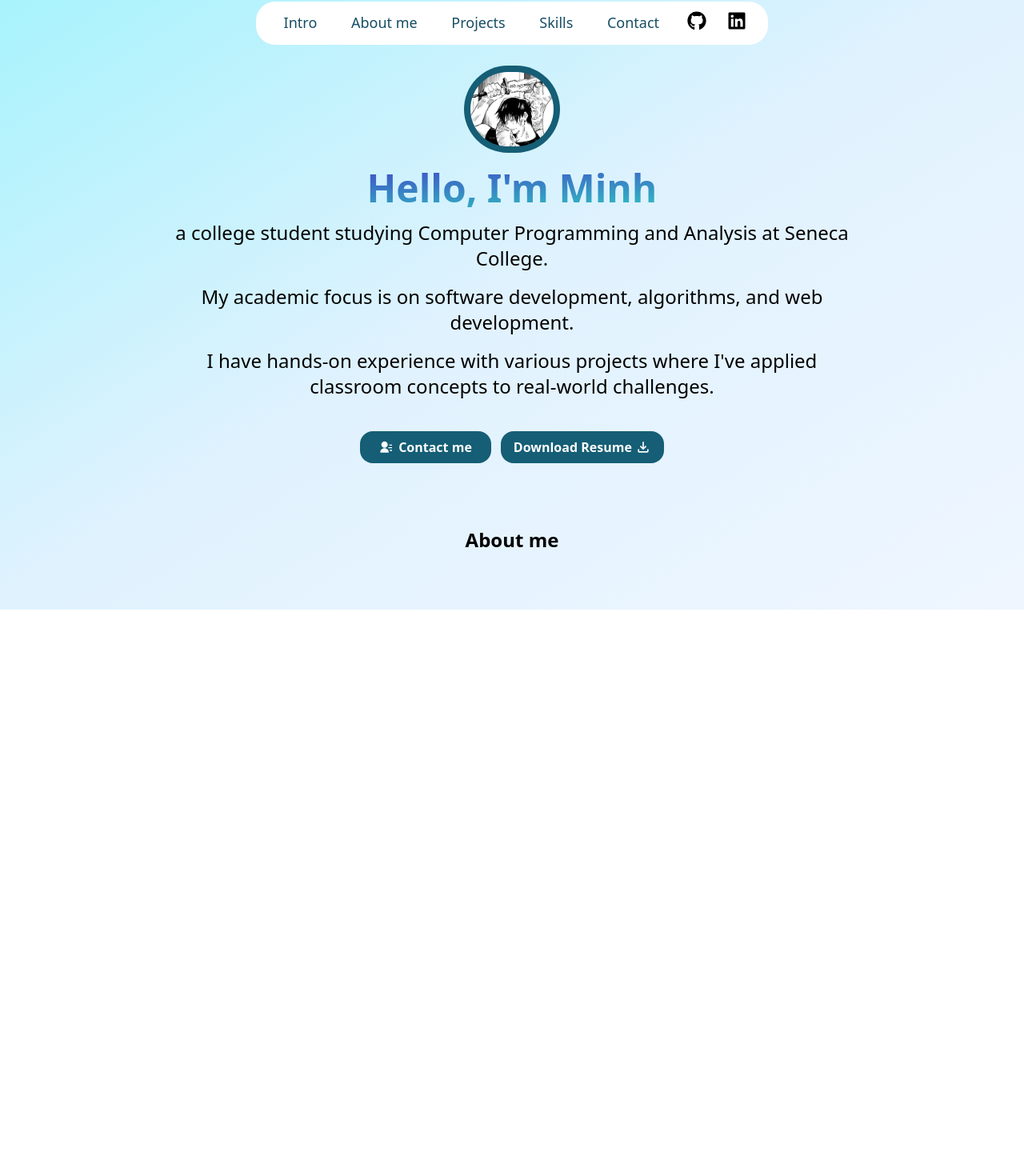
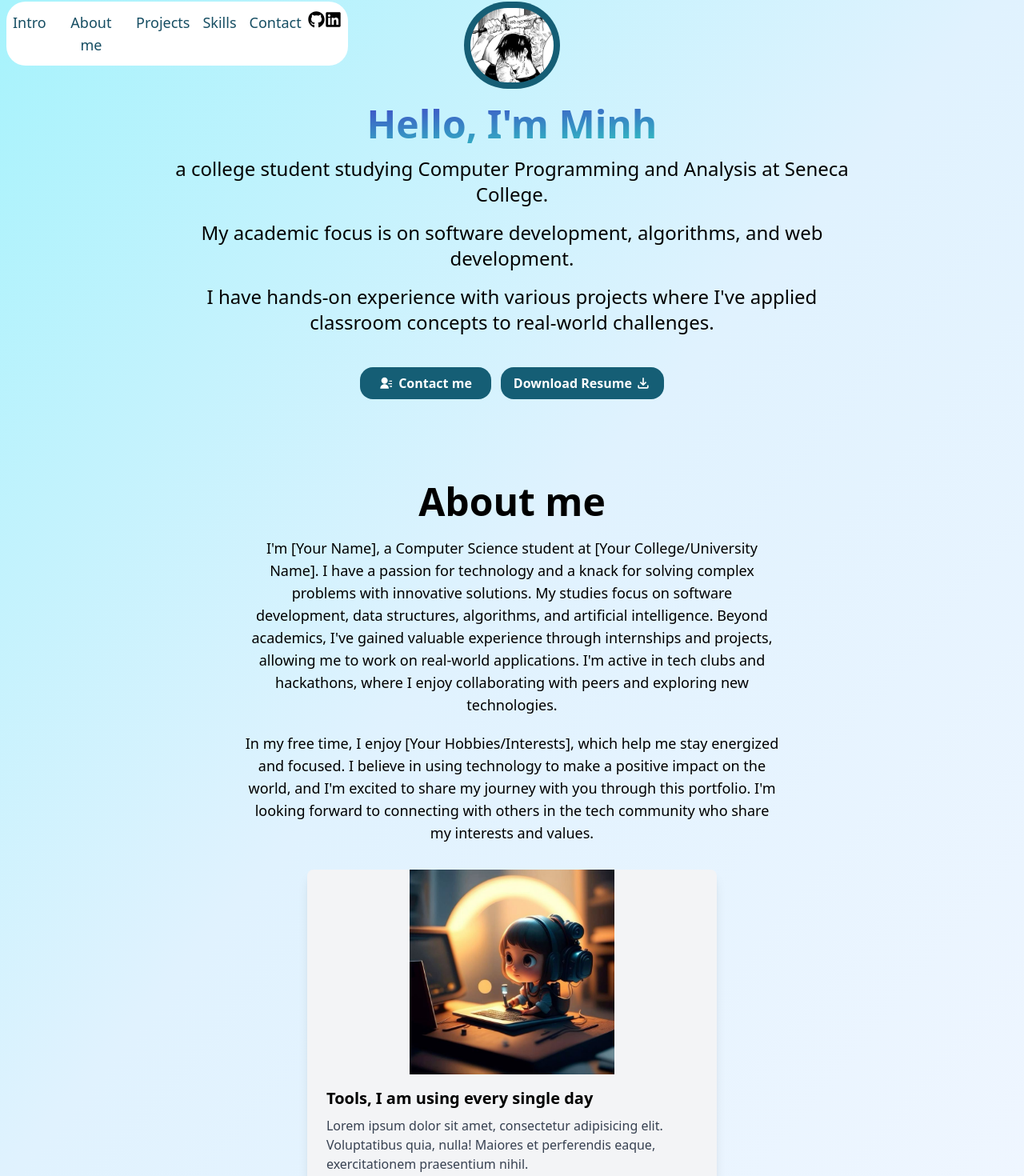
Before and after one commit to MinhPhamLapTrinh/NEXT-PORTFOLIO, a Next.js app: page / in a window 1280 px wide. Shown: the part 38-1508 px from the top of the page at 80% size. Before the commit the page ends 800 px from the top, so only its background shows below. Built offline with nearby package versions, Linux system fonts and the light colour scheme.

Commit message:
update about #2

```diff
--- a/components/About.js
+++ b/components/About.js
@@ -1,8 +1,49 @@
+import Image from "next/image";
+import DevTool from "../public/dev.png";
 export default function AboutMe() {
   return (
     <>
-      <h1 className="text-2xl font-bold">About me</h1>
-
+      <div className="inline-block">
+        <div className="flex items-center justify-center pb-5">
+          <h1 className="text-5xl font-bold">About me</h1>
+        </div>
+        <p className="mb-3 font-medium text-lg text-center max-w-prose mx-auto">
+          I&apos;m [Your Name], a Computer Science student at [Your
+          College/University Name]. I have a passion for technology and a knack
+          for solving complex problems with innovative solutions. My studies
+          focus on software development, data structures, algorithms, and
+          artificial intelligence. Beyond academics, I&apos;ve gained valuable
+          experience through internships and projects, allowing me to work on
+          real-world applications. I&apos;m active in tech clubs and hackathons,
+          where I enjoy collaborating with peers and exploring new technologies.
+        </p>
+        <p className="mb-3 font-medium text-lg text-center max-w-prose mx-auto mt-5">
+          In my free time, I enjoy [Your Hobbies/Interests], which help me stay
+          energized and focused. I believe in using technology to make a
+          positive impact on the world, and I&apos;m excited to share my journey with
+          you through this portfolio. I&apos;m looking forward to connecting with
+          others in the tech community who share my interests and values.
+        </p>
+        <div className="flex items-center justify-center pt-5">
+          <div className="max-w-lg bg-gray-100 rounded-lg overflow-hidden shadow-lg">
+            <Image
+              className="w-1/2 h-auto mx-auto"
+              src={DevTool}
+              alt="Dev Tools"
+            />
+            <div className="px-6 py-4">
+              <div className="font-bold text-xl mb-2">
+                Tools, I am using every single day
+              </div>
+              <p className="text-gray-700 text-base">
+                Lorem ipsum dolor sit amet, consectetur adipisicing elit.
+                Voluptatibus quia, nulla! Maiores et perferendis eaque,
+                exercitationem praesentium nihil.
+              </p>
+            </div>
+          </div>
+        </div>
+      </div>
     </>
   );
 }
--- a/components/Header.js
+++ b/components/Header.js
@@ -28,7 +28,7 @@ const links = [
 export default function Header() {
   return (
     <>
-      <header className="bg-white fixed w-1/2 top-10 py-3 rounded-3xl z-50">
+      <header className="bg-white fixed w-1/4 sm:w-1/3 sm:text-sm top-10 py-3 rounded-3xl z-50">
         <nav>
           <ul className="flex justify-evenly">
             {links.map((link, idx) => (
@@ -51,9 +51,11 @@ export default function Header() {
                 passHref
                 legacyBehavior
               >
-                <button type="button">
-                  <FaGithub size="1.5em" />
-                </button>
+                <a target="_blank" rel="noopener noreferrer">
+                  <button type="button">
+                    <FaGithub size="1.5em" />
+                  </button>
+                </a>
               </Link>
             </li>
             <li>
@@ -61,10 +63,13 @@ export default function Header() {
                 href="https://www.linkedin.com/in/minhpham1143/"
                 passHref
                 legacyBehavior
+                target="_blank"
               >
-                <button type="button">
-                  <FaLinkedin size="1.5em" />
-                </button>
+                <a target="_blank" rel="noopener noreferrer">
+                  <button type="button" className="pr-2">
+                    <FaLinkedin size="1.5em" />
+                  </button>
+                </a>
               </Link>
             </li>
           </ul>
--- a/pages/index.js
+++ b/pages/index.js
@@ -4,12 +4,14 @@ import AboutMe from "@/components/About";
 export default function Home() {
   return (
     <main className="bg-gradient-to-br from-cyan-200 via-sky-100 to-blue-50 min-h-screen">
+      <div className="pl-2">
+        <Header />
+      </div>
       <div className="flex flex-col space-y-20 pt-10 items-center justify-center">
-        <Header />
         <div id="intro">
           <Introduction />
         </div>
-        <div id="about">
+        <div id="about" className="pt-6">
           <AboutMe />
         </div>
       </div>
```
Also changed, not shown: public/dev.png (added).
